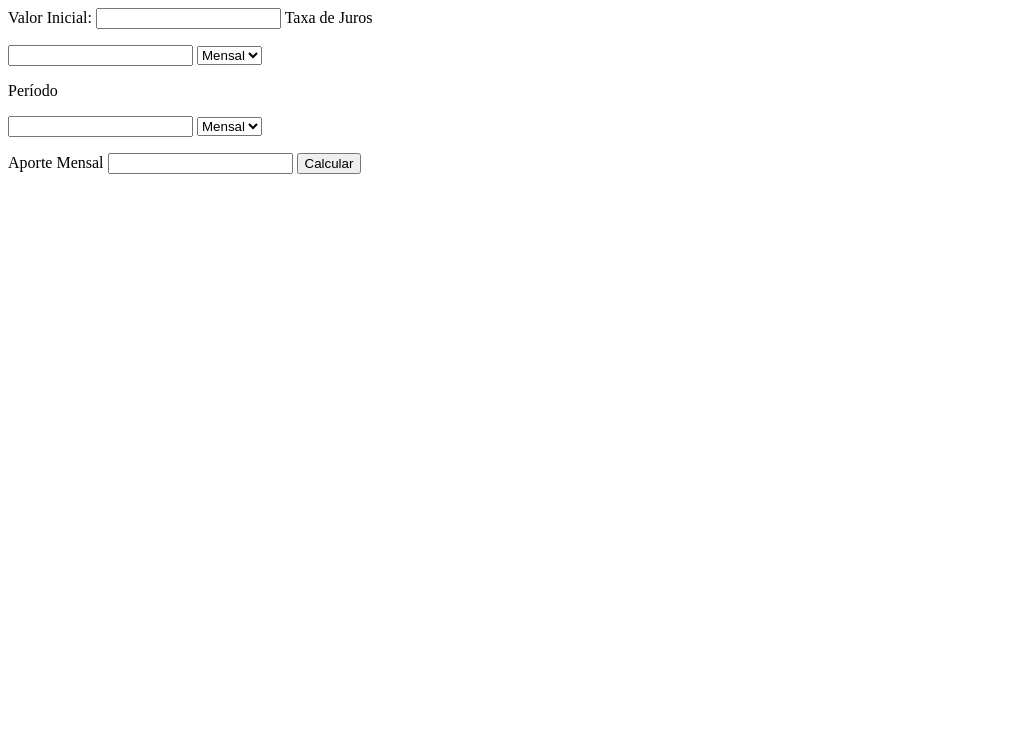
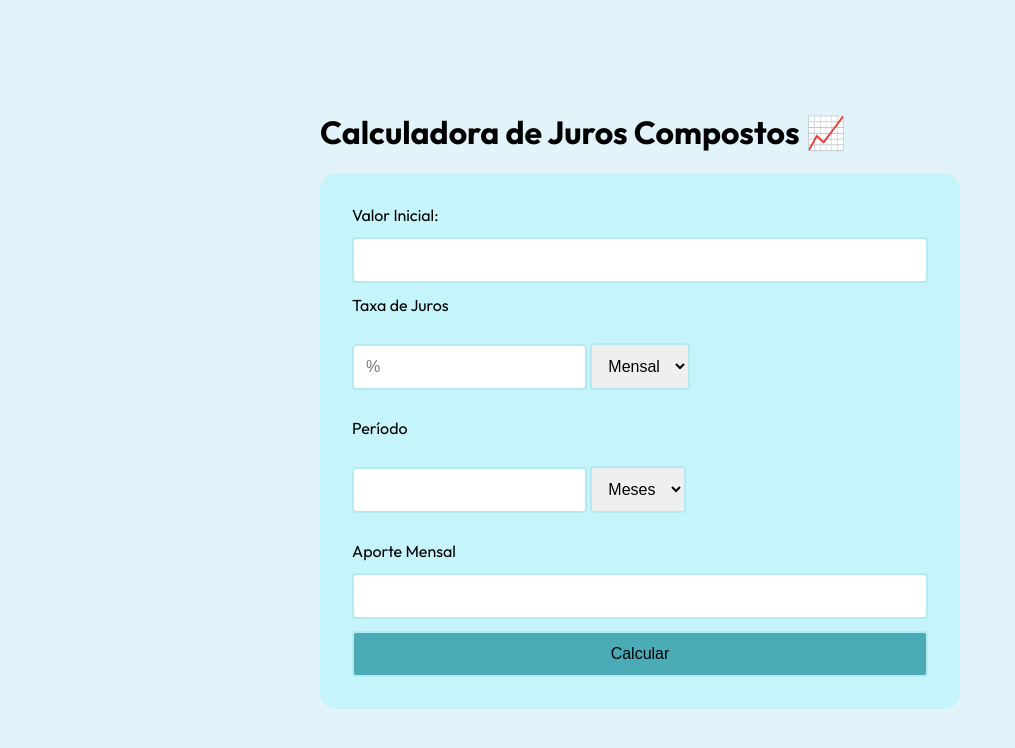
Before and after one commit to nickitrin/calculadorajuroscomp, a plain HTML site: page index.html in a window 1280 px wide. Shown: the whole page, without its empty margins (0-1015 px from the left). Drawn offline with Linux system fonts and the light colour scheme.

Commit message:
CORRECOES E ADICAO DE VALOR TOTAL NA TELA

```diff
--- a/index.html
+++ b/index.html
@@ -4,25 +4,31 @@
     <meta charset="UTF-8">
     <meta name="viewport" content="width=device-width, initial-scale=1.0">
     <title>Calculadora Juros Compostos</title>
+    <link rel="stylesheet" href="style.css">
+    <link rel="preconnect" href="https://fonts.googleapis.com">
+    <link rel="preconnect" href="https://fonts.gstatic.com" crossorigin>
+    <link href="https://fonts.googleapis.com/css2?family=Outfit:wght@100..900&display=swap" rel="stylesheet">
 </head>
 <body>
+    <h1>Calculadora de Juros Compostos 📈</h1>
     <form id="calculadorajuros">
         <label for="valorinicial"> Valor Inicial:</label>
             <input type="text" id="valorinicial">
         <label for="taxadejuros"> Taxa de Juros</label>
-            <p><input type="text" id="taxadejuros"> <select name="opcaoperiodotaxa" id="opcaoperiodotaxa">
+            <p><input type="text" id="taxadejuros" placeholder="%"> <select name="opcaoperiodotaxa" id="opcaoperiodotaxa">
                 <option value="taxamensal">Mensal</option>
                 <option value="taxaanual" >Anual</option>
             </select></p>
         <label for="periodo"> Período</label>
             <p><input type="text" id="periodoinvestimento"> <select name="opcaoperiodoinvestimento" id="opcaoperiodoinvestimento">
-                <option value="investimentomensal">Mensal</option>
-                <option value="investimentoanual">Anual</option>
+                <option value="investimentomensal">Meses</option>
+                <option value="investimentoanual">Anos</option>
             </select></p>
-        <label for=""> Aporte Mensal</label>
+        <label for="aportemensal"> Aporte Mensal</label>
             <input type="text" id="aportemensal">
-        <input type="submit" value="Calcular">
+        <input type="submit" id="submit" value="Calcular">
     </form>
+    <div id="valortotal"></div>
 
 </body>
 <script src="script.js"></script>
--- a/script.js
+++ b/script.js
@@ -4,7 +4,7 @@ function calcularjuros(event) {
 
     event.preventDefault();
 
-
+    let Total = document.getElementById("valortotal")
     let valorinicial = Number(document.getElementById("valorinicial").value);
     let taxadejuros = Number(document.getElementById("taxadejuros").value )/ 100;
     let periodoinvestimento = Number(document.getElementById("periodoinvestimento").value);
@@ -24,7 +24,9 @@ function calcularjuros(event) {
                 total = total * (1 + taxadejuros);
                 mes ++;
         }
-        console.log(total + aportemensal)
+        valortotal = total + aportemensal
+        Total.innerHTML = "<h2>Valor total:</h2>" + "R$" + valortotal.toFixed(2);
+
         }
 
 
@@ -36,7 +38,8 @@ function calcularjuros(event) {
                 total = total * (1 + taxadejuros);
                 mes ++;
         }
-        console.log(total + aportemensal)
+        valortotal = total + aportemensal
+        Total.innerHTML = "<h2>Valor total:</h2>" + "R$" + valortotal.toFixed(2);
         }
 
         }
@@ -50,7 +53,8 @@ function calcularjuros(event) {
                 total = total * (1 + taxadejuros);
                 mes ++;
         }
-        console.log(total + aportemensal)
+        valortotal = total + aportemensal
+        Total.innerHTML = "<h2>Valor total:</h2>" + "R$" + valortotal.toFixed(2);
 
         }
 
@@ -62,7 +66,8 @@ function calcularjuros(event) {
                 total = total * (1 + taxadejuros);
                 mes ++;
         }
-        console.log(total + aportemensal)
+        valortotal = total + aportemensal
+        Total.innerHTML = "<h2>Valor total:</h2>" + "R$" + valortotal.toFixed(2);
         }
 
     }
--- /dev/null
+++ b/style.css
@@ -0,0 +1,32 @@
+body{
+    background-color: #E2F3F9;
+    display: flex;
+    width: 50%;
+    flex-direction: column;
+    margin: auto;
+    height: 100vh;
+    justify-content: center;
+    font-family: "Outfit", sans-serif;
+
+
+}
+
+body form{
+    display: flex;
+    flex-direction: column;
+    gap: 12px;
+    background-color: #C5F4FA;
+    border-radius: 16px;
+    padding: 32px;
+}
+
+body form input, body form select{
+    padding: 12px;
+    font-size: 16px;
+    border-radius: 4px;
+    border: 2px solid #b4eaf1;
+}
+body form #submit{
+    background-color: #4AAAB5;
+
+}
```
